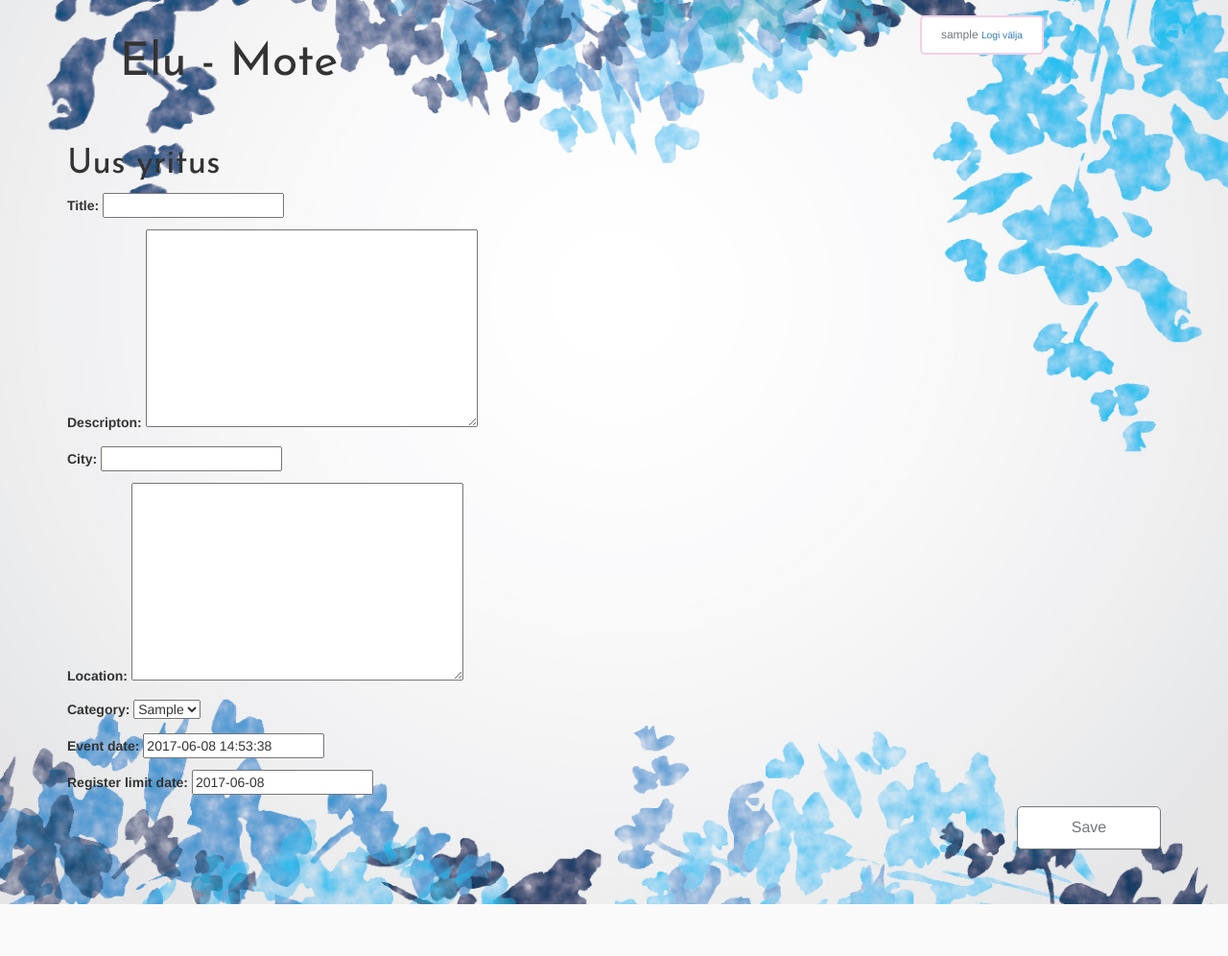
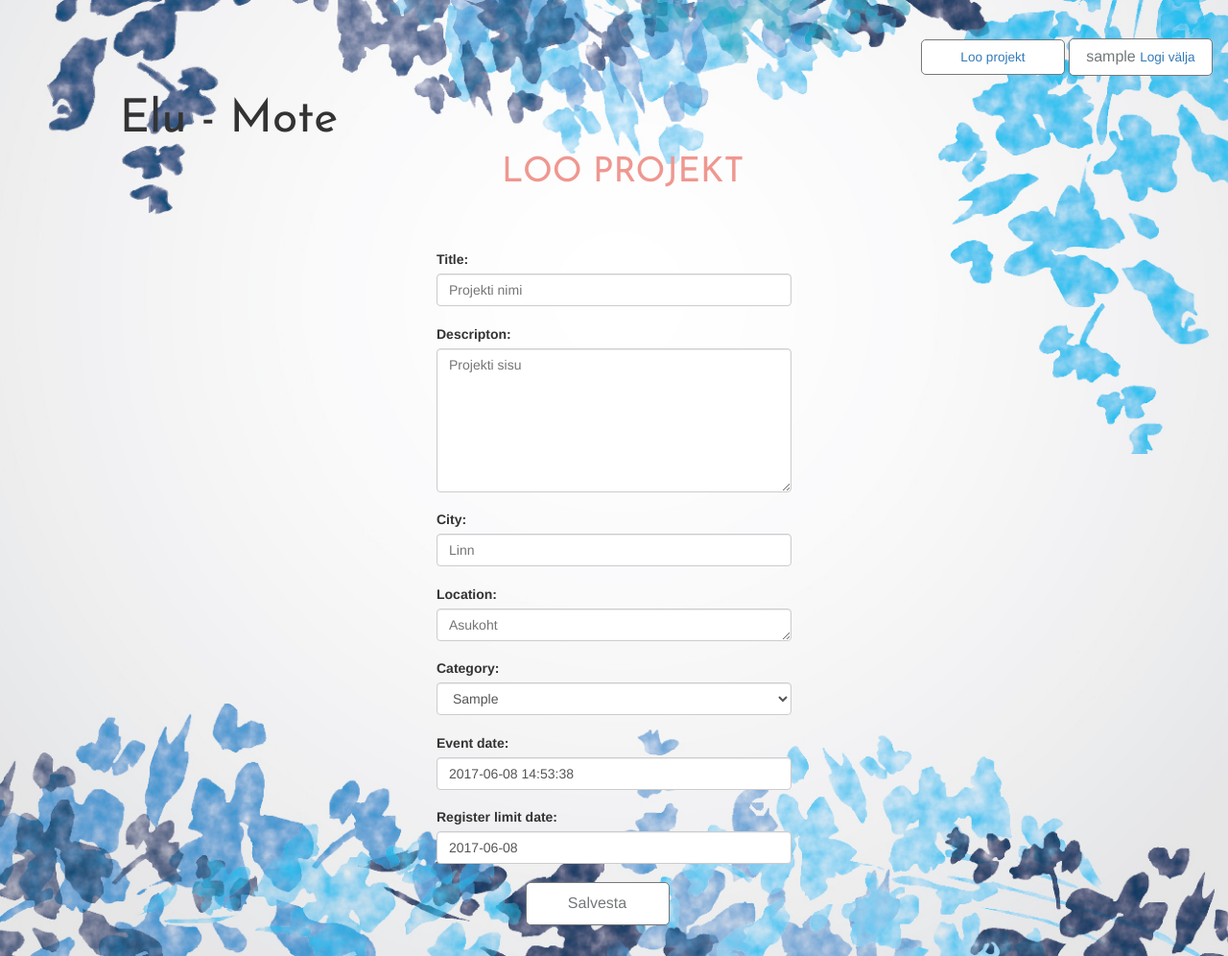
Before and after one commit to hinrek/Suvepraktika, a Django app: page /event/new/ in a window 1280 px wide. Shown: the whole page at 96% size. Before the commit the page ends 942 px from the top, so only its background shows below. Run offline with Django 3.2, Linux system fonts and the light colour scheme; a user stored in the database is signed in; tables that the repository leaves empty hold one stand-in row (values such as "Sample post"); some libraries are stand-ins or nearby versions.

Commit message:
Added css, changed some html files

```diff
--- a/events/static/css/event.css
+++ b/events/static/css/event.css
@@ -1,70 +1,48 @@
-.page-header {
-
-}
-
-.page-header h1, .page-header h1 a, .page-header h1 a:visited, .page-header h1 a:active {
+.page-header h1, .page-header h1 a, .page-header h1 a:visited, .page-header h1 a:active{
     color: #333;
     font-size: 36pt;
     text-decoration: none;
     padding-left: 5%;
 }
 
-h1, h2, h3, h4 {
+h1, h2, h3, h4{
     font-family: 'Josefin Sans', sans-serif;
 }
 
-.date {
+.date{
     color: #828282;
 }
 
-.save {
+.save{
     float: right;
 }
 
-.event-form textarea, .event-form input {
+.event-form textarea, .event-form input{
     width: 100%;
 }
 
-.top-menu, .top-menu:hover, .top-menu:visited {
+.top-menu, .top-menu:hover, .top-menu:visited{
     color: #ffffff;
     float: right;
     font-size: 26pt;
     margin-right: 20px;
 }
 
-.event {
+.event{
     margin-bottom: 70px;
 }
 
-.event h1 a, .event h1 a:visited {
+.event h1 a, .event h1 a:visited{
     color: #000000;
 }
 
-.comment {
+.comment{
     margin: 20px 0px 20px 20px;
 }
 
-.button {
-  background-color: #FFFFFF;
-  padding: 10px 20px;
-  text-align: center;
-  text-decoration: none;
-  color: #74787B;
-  display: inline-block;
-  font-size: 12px;
-  border-radius: 5px;
-  border: 2px solid #F6CDE6;
-  cursor: pointer;
-  position: absolute;
-  right: 15%;
-  top: 2%;
-}
 
-.button:hover {
-  background-color: #F9EAF4;
-}
-
-.button_2 {
+.button_2{
+  font-family: 'Josefin Sans', sans-serif;
   background-color: #FFFFFF;
   padding: 10px 20px;
   text-align: center;
@@ -80,6 +58,107 @@ h1, h2, h3, h4 {
   top: 2%;
 }
 
-.button_2:hover {
-  background-color: #F9EAF4;
+
+.date_begin{
+  font-family: 'Josefin Sans', sans-serif;
+  background-color: #FFFFFF;
+  padding: 10px 20px;
+  text-align: center;
+  text-decoration: none;
+  color: #74787B;
+  display: inline-block;
+  font-size: 12px;
+  border-radius: 15px;
+  border: 2px solid #F6CDE6;
+  cursor: pointer;
+  position: absolute;
+  left: 35%;
 }
+
+.date_end{
+  font-family: 'Josefin Sans', sans-serif;
+  background-color: #FFFFFF;
+  padding: 10px 20px;
+  text-align: center;
+  text-decoration: none;
+  color: #74787B;
+  display: inline-block;
+  font-size: 12px;
+  border-radius: 15px;
+  border: 2px solid #F6CDE6;
+  cursor: pointer;
+  position: absolute;
+  left: 40%;
+}
+
+.search_btn{
+  display: block;
+  width: 100%;
+  height: 34px;
+  padding: 6px 12px;
+  margin-bottom: 5%;
+  font-size: 14px;
+  line-height: 1.42857143;
+  color: #555;
+  background-color: #fff;
+  background-image: none;
+  border: 1px solid #ccc;
+  border-radius: 4px;
+  -webkit-box-shadow: inset 0 1px 1px rgba(0,0,0,.075);
+  box-shadow: inset 0 1px 1px rgba(0,0,0,.075);
+  -webkit-transition: border-color ease-in-out .15s,-webkit-box-shadow ease-in-out .15s;
+  -o-transition: border-color ease-in-out .15s,box-shadow ease-in-out .15s;
+  transition: border-color ease-in-out .15s,box-shadow ease-in-out .15s;
+}
+
+/*event_edit.html jaoks*/
+.projects_title{
+  font-family: 'Josefin Sans', sans-serif;
+  padding-left: 5%;
+  color: #ef9790;
+  text-align: center;
+  position: relative;
+  top: -50px;
+}
+
+#id_title, #id_city, #id_location, #id_category, #id_event_date, #id_register_limit_date{
+  display: block;
+  width: 100%;
+  height: 34px;
+  align: center;
+  padding: 6px 12px;
+  margin-bottom: 5%;
+  font-size: 14px;
+  line-height: 1.42857143;
+  color: #555;
+  background-color: #fff;
+  background-image: none;
+  border: 1px solid #ccc;
+  border-radius: 4px;
+  -webkit-box-shadow: inset 0 1px 1px rgba(0,0,0,.075);
+  box-shadow: inset 0 1px 1px rgba(0,0,0,.075);
+  -webkit-transition: border-color ease-in-out .15s,-webkit-box-shadow ease-in-out .15s;
+  -o-transition: border-color ease-in-out .15s,box-shadow ease-in-out .15s;
+  transition: border-color ease-in-out .15s,box-shadow ease-in-out .15s;
+}
+
+#id_descripton{
+  display: block;
+  width: 100%;
+  height: 150px;
+  align: center;
+  padding: 6px 12px;
+  margin-bottom: 5%;
+  font-size: 14px;
+  line-height: 1.42857143;
+  color: #555;
+  background-color: #fff;
+  background-image: none;
+  border: 1px solid #ccc;
+  border-radius: 4px;
+  -webkit-box-shadow: inset 0 1px 1px rgba(0,0,0,.075);
+  box-shadow: inset 0 1px 1px rgba(0,0,0,.075);
+  -webkit-transition: border-color ease-in-out .15s,-webkit-box-shadow ease-in-out .15s;
+  -o-transition: border-color ease-in-out .15s,box-shadow ease-in-out .15s;
+  transition: border-color ease-in-out .15s,box-shadow ease-in-out .15s;
+}
--- a/events/static/css/index.css
+++ b/events/static/css/index.css
@@ -13,7 +13,10 @@ body {
 	align-content: center;
 }
 
-
+.container{
+  padding-left: 0px;
+  padding-right: 0px;
+}
 /*   CIRCLE NR 1 */
 .circle_container_1 {
   display: block;
--- a/events/static/css/login.css
+++ b/events/static/css/login.css
@@ -6,7 +6,13 @@
   margin-bottom: 5%;
 }
 
-font-family: 'Josefin Sans', sans-serif;
+.signup-picture{
+  padding: 15%;
+  background-image: url("../images/ring_1.png");
+  background-size: 20%;
+  background-position: center;
+  background-repeat: no-repeat;
+}
 
 .form-signin {
   display: block;
@@ -86,6 +92,34 @@ font-family: 'Josefin Sans', sans-serif;
   margin-bottom: 5%;
 }
 
+.button3{
+  padding: 7px 10px;
+  margin-bottom: 0;
+  left:25%;
+}
+
+.button4{
+  padding: 8px 10px;
+  margin-bottom: 0;
+  left: 50%;
+}
+
+.button5{
+  margin-bottom: 0;
+}
+
+.button6{
+  padding: 8px 10px;
+    margin-bottom: 0;
+  left: 50%;
+}
+
+.button7{
+  padding: 8px 10px;
+  margin-bottom: 0;
+  left:25%;
+}
+
 .new-account {
     display: block;
     margin-top: 10px;
--- a/events/templates/events/base.html
+++ b/events/templates/events/base.html
@@ -37,6 +37,10 @@
                 $("#id_password2").attr('placeholder', 'Korda parooli');
                 $("#id_email").attr('placeholder', 'Meiliaadress');
                 $("#id_password").attr('placeholder', 'Parool');
+                $("#id_title").attr('placeholder', 'Projekti nimi');
+                $("#id_descripton").attr('placeholder', 'Projekti sisu');
+                $("#id_city").attr('placeholder', 'Linn');
+                $("#id_location").attr('placeholder', 'Asukoht');
 
             });
             $('#circle_container_2').click(function () {
@@ -49,12 +53,12 @@
 <body>
   <div class="page-header">
       {% if user.is_authenticated %}
-          <button class="button"><small><a href="{% url 'event_new' %}">Loo projekt</a></small></button>
-         {% comment %} <button class="button"><small><a href="{% url 'profile' %}">Profiil</a></small></button> {% endcomment %}
-          <button class="button">{{ user.username }} <small><a href="{% url 'logout' %}">Logi välja</a></small></button>
+          <button class="btn button4"><small><a href="{% url 'event_new' %}">Loo projekt</a></small></button>
+         {% comment %} <button class="button5"><small><a href="{% url 'profile' %}">Profiil</a></small></button> {% endcomment %}
+          <button class="btn button3">{{ user.username }} <small><a href="{% url 'logout' %}">Logi välja</a></small></button>
       {% else %}
-         <button class="button"><small><a href="{% url 'login' %}">Logi sisse</a></small></button>
-         <button class="button_2"><small><a href="{% url 'registration_register' %}">Loo kasutaja</a></small></button>
+         <button class="btn button6"><small><a href="{% url 'login' %}">Logi sisse</a></small></button>
+         <button class="btn button7"><small><a href="{% url 'registration_register' %}">Loo kasutaja</a></small></button>
 
       {% endif %}
       <h1><a href="/">Elu - Mote</a></h1>
--- a/events/templates/events/event_edit.html
+++ b/events/templates/events/event_edit.html
@@ -1,9 +1,16 @@
 {% extends 'events/base.html' %}
 
 {% block content %}
-    <h1>Uus yritus</h1>
-    <form method="POST" class="post-form">{% csrf_token %}
-        {{ form.as_p }}
-        <button type="submit" class="save btn btn-default">Save</button>
-    </form>
+
+<div class="container">
+    <div class="row">
+        <div class="col-sm-6 col-md-4 col-md-offset-4">
+          <h1 class="projects_title" align="center">LOO PROJEKT</h1>
+            <form method="POST" class="post-form">{% csrf_token %}
+                {{ form.as_p }}
+                <button type="submit" class="btn btn-default">Salvesta</button>
+            </form>
+        </div>
+    </div>
+</div>
 {% endblock %}
--- a/events/templates/registration/login.html
+++ b/events/templates/registration/login.html
@@ -1,7 +1,7 @@
 {% extends "events/base.html" %}
 {% block content %}
 {% if form.errors %}
-    <p>Vale kasutaja või parool. Proovi uuesti!</p>
+    <p align="center"><b>Vale kasutaja või parool. Proovi uuesti!</b></p>
 {% endif %}
 <form method="post" action="{% url 'login' %}">
     {% csrf_token %}
```
Also changed, not shown: other parts of events/static/css/login.css (+1 -41 lines), events/templates/events/event_list.html (+30 -0 lines), events/templates/registration/registration_form.html (+2 -22 lines), events/static/images/ring_1.png (added).
